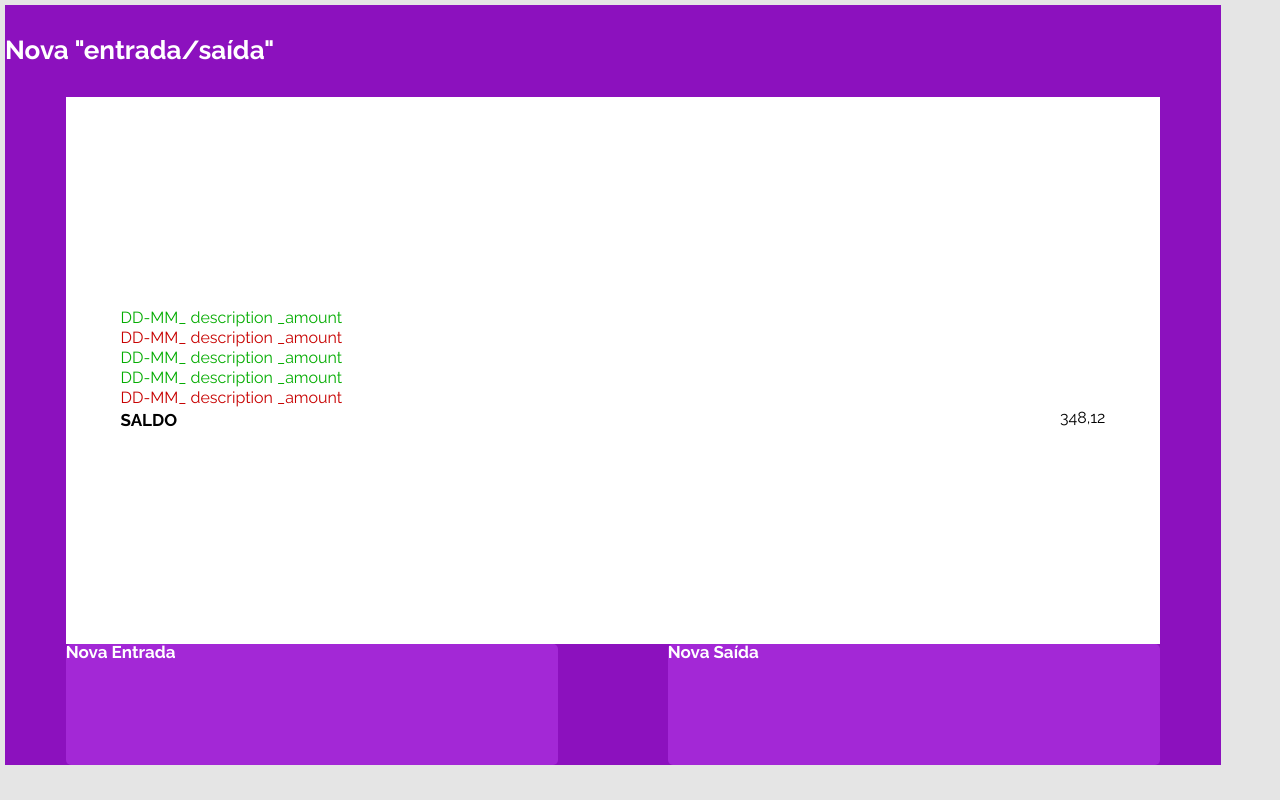
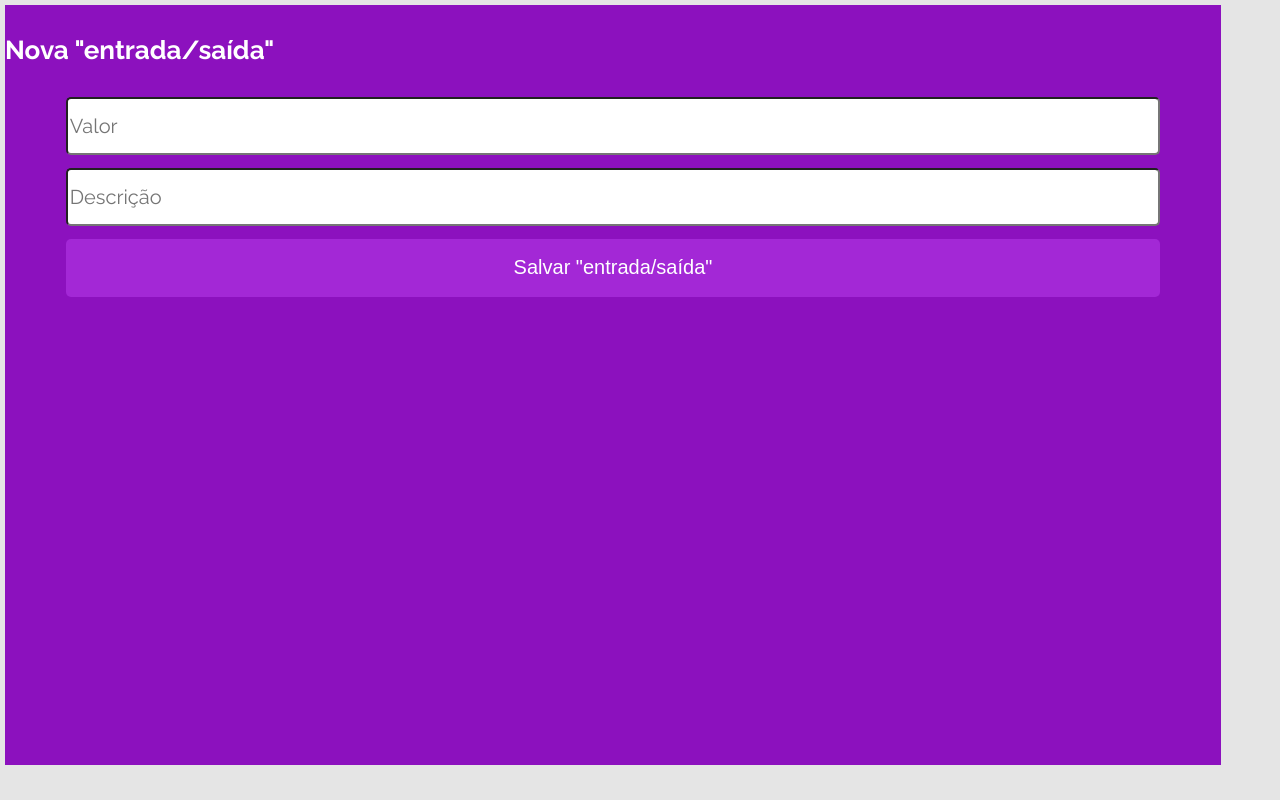
Before and after one commit to ninidora/projeto14_mywallet-front, a React (Create React App) app: page /new-entry in a window 1280 px wide. Built offline with nearby package versions, Linux system fonts and the light colour scheme; a web font is replaced by a local one.

Commit message:
feat/test: new user transaction (wip)

```diff
--- a/package.json
+++ b/package.json
@@ -6,10 +6,11 @@
     "@testing-library/react": "^11.2.7",
     "@testing-library/user-event": "^12.8.3",
     "axios": "^0.23.0",
+    "dayjs": "^1.10.7",
     "react": "^17.0.2",
     "react-dom": "^17.0.2",
-    "react-router-dom":"^5.3.0",
     "react-icons": "^4.3.1",
+    "react-router-dom": "^5.3.0",
     "react-scripts": "4.0.3",
     "styled-components": "^5.3.3"
   },
--- a/src/00_SignIn/SignIn.js
+++ b/src/00_SignIn/SignIn.js
@@ -29,7 +29,7 @@ export default function SignIn() {
 
     return (
         <SCMainContainer>
-            {/* {console.log(">> :", userToken)} */}
+
             <SCLettering>
                 <h1>MyWallet</h1>
             </SCLettering>
--- a/src/02_Home/Home.js
+++ b/src/02_Home/Home.js
@@ -1,53 +1,44 @@
-import axios from 'axios';
+import React, { useContext, useEffect, useState } from 'react';
+import { UserContext } from '../services/contexts/UserContext.js';
 
-import React, { useContext, useState } from 'react';
+import { getUserTransactions } from "../services/api/Api.js";
+import Transaction from "./Transaction.js";
 
 import { SCMainContainer } from "../00_SignIn/styles_SignIn.js";
-import { SCHeader, SCContent, SCInOutReport, SCCredit, SCDebit, SCBalance, SCNewEntries, SCNewEntry } from "./styles_Home.js";
+import { SCHeader, SCContent, SCInOutReport, SCListEntry, SCBalance, SCNewEntries, SCNewEntry } from "./styles_Home.js";
 
 import { AiOutlinePlusCircle as PlusIcon, AiOutlineMinusCircle as MinusIcon } from "react-icons/ai";
 import { RiLogoutBoxRLine as LogOutIcon } from "react-icons/ri";
 
 export default function Home() {
+    const { userToken } = useContext(UserContext);
+    const [transactions, setTransactions] = useState([""]);
+
+    useEffect(() => {
+        const transactionsPromise = getUserTransactions(userToken);
+        transactionsPromise
+            .then((res) => setTransactions(res.data))
+            .catch(alert);
+    }, []);
+
+
 
     return (
         <SCMainContainer>
+            {console.log(userToken)}
+            {console.log(transactions)}
             <SCHeader>
                 <h1>Olá, USERNAME</h1>
                 <LogOutIcon />
             </SCHeader>
             <SCContent>
-                <SCInOutReport>
-                    <SCCredit>
-                        <p> DD-MM </p>
-                        <p> _ description _ </p>
-                        <p> amount </p>
-                    </SCCredit>
-                    <SCDebit>
-                        <p> DD-MM </p>
-                        <p> _ description _ </p>
-                        <p> amount </p>
-                    </SCDebit>
-                    <SCCredit>
-                        <p> DD-MM </p>
-                        <p> _ description _ </p>
-                        <p> amount </p>
-                    </SCCredit>
-                    <SCCredit>
-                        <p> DD-MM </p>
-                        <p> _ description _ </p>
-                        <p> amount </p>
-                    </SCCredit>
-                    <SCDebit>
-                        <p> DD-MM </p>
-                        <p> _ description _ </p>
-                        <p> amount </p>
-                    </SCDebit>
+                <SCInOutReport entriesArray={transactions}>
+                    {transactions.map((transaction) =><Transaction transaction={transaction}></Transaction>) }
 
-                <SCBalance>
-                    <h1> SALDO </h1>
-                    <p>348,12</p>
-                </SCBalance>
+                    <SCBalance>
+                        <h1> SALDO </h1>
+                        <p>348,12</p>
+                    </SCBalance>
                 </SCInOutReport>
                 <SCNewEntries>
                     <SCNewEntry>
--- /dev/null
+++ b/src/02_Home/Transaction.js
@@ -0,0 +1,16 @@
+import { SCListEntry } from "./styles_Home.js";
+//import dayjs from 'dayjs';
+export default function Transaction({ transaction }) {
+    const {date, description, amount} = transaction;
+    return (
+        <>
+            <SCListEntry signal={amount}> <p>{date}</p>
+                <p> {description} </p>
+                <p> {amount} </p></SCListEntry>
+
+
+
+
+        </>
+    )
+};
--- a/src/02_Home/styles_Home.js
+++ b/src/02_Home/styles_Home.js
@@ -41,18 +41,11 @@ const SCInOutReport = styled.ul`
     background-color: #FFFFFF;
 `;
 
-const SCCredit = styled.li`
+const SCListEntry = styled.li`
     width: 90%;
     height: 20px;
     display: flex;
-    color: #03AC00;
-`;
-
-const SCDebit = styled.li`
-    width: 90%;
-    height: 20px;
-    display: flex;
-    color: #C70000;
+    color: ${props =>( props.amount >= 0 ? '#03AC00' : '#C70000')};
 `;
 
 const SCBalance = styled.div`
@@ -86,4 +79,4 @@ const SCNewEntry = styled.div`
 `;
 
 
-export { SCHeader, SCContent, SCInOutReport, SCCredit, SCDebit, SCBalance, SCNewEntries, SCNewEntry };
+export { SCHeader, SCContent, SCInOutReport, SCListEntry, SCBalance, SCNewEntries, SCNewEntry };
--- a/src/03_NewEntry/NewEntry.js
+++ b/src/03_NewEntry/NewEntry.js
@@ -1,11 +1,10 @@
-import axios from 'axios';
+import React from 'react';
 
-import React, { useContext, useState } from 'react';
+import { SCMainContainer, SCSubmitButton } from "../00_SignIn/styles_SignIn.js";
+import { SCHeader, SCContent } from "../02_Home/styles_Home.js";
+import { SCNewTransaction, SCNewValue, SCSubmitNewEntry} from "./styles_NewEntry.js";
 
-import { SCMainContainer } from "../00_SignIn/styles_SignIn.js";
-import { SCHeader, SCContent, SCInOutReport, SCCredit, SCDebit, SCBalance, SCNewEntries, SCNewEntry } from "../02_Home/styles_Home.js";
-
-export default function Home() {
+export default function NewEntry() {
 
     return (
         <SCMainContainer>
@@ -14,55 +13,17 @@ export default function Home() {
 
             </SCHeader>
             <SCContent>
-                <SCInOutReport>
-                    <SCCredit>
-                        <p> DD-MM </p>
-                        <p> _ description _ </p>
-                        <p> amount </p>
-                    </SCCredit>
-                    <SCDebit>
-                        <p> DD-MM </p>
-                        <p> _ description _ </p>
-                        <p> amount </p>
-                    </SCDebit>
-                    <SCCredit>
-                        <p> DD-MM </p>
-                        <p> _ description _ </p>
-                        <p> amount </p>
-                    </SCCredit>
-                    <SCCredit>
-                        <p> DD-MM </p>
-                        <p> _ description _ </p>
-                        <p> amount </p>
-                    </SCCredit>
-                    <SCDebit>
-                        <p> DD-MM </p>
-                        <p> _ description _ </p>
-                        <p> amount </p>
-                    </SCDebit>
+                <SCNewTransaction>
+                <SCNewValue required type="text" placeholder="Valor" onChange={(event) => console.log(event.target.value)} />
+                <SCNewValue required type="text" placeholder="Descrição" onChange={(event) => console.log(event.target.value)} />
+               <SCSubmitNewEntry>
+                    <SCSubmitButton type="submit">
+                        <p>Salvar "entrada/saída"</p>
+                    </SCSubmitButton>
+                </SCSubmitNewEntry>
 
-                <SCBalance>
-                    <h1> SALDO </h1>
-                    <p>348,12</p>
-                </SCBalance>
-                </SCInOutReport>
-                <SCNewEntries>
-                    <SCNewEntry>
-
-                        <p>Nova Entrada</p>
-                    </SCNewEntry>
-                    <SCNewEntry>
-                         <p>Nova Saída</p>
-
-                    </SCNewEntry>
-
-                </SCNewEntries>
-
+            </SCNewTransaction>
             </SCContent>
-
-
-
-
         </SCMainContainer>
     );
 }
--- /dev/null
+++ b/src/03_NewEntry/styles_NewEntry.js
@@ -0,0 +1,54 @@
+import '../assets/styles/index.css';
+import styled from 'styled-components';
+import { SCListEntry } from '../02_Home/styles_Home';
+
+const SCNewTransaction = styled.form`
+    width: 90%;
+    margin: 0 auto auto auto;
+    display: flex;
+    flex-direction: column;
+`;
+
+const SCNewValue = styled.input`
+    width: 100%;
+    height: 58px;
+    margin: 0 auto 13px auto;
+    border-radius: 5px;
+    background-color: #FFFFFF;
+    font-family: 'Raleway', sans-serif;
+    font-style: normal;
+    font-weight: normal;
+    font-size: 20px;
+    line-height: 23px;
+    color: #000000;
+`;
+
+    const SCSubmitNewEntry = styled.div`
+    display: flex;
+    height: 58px;
+    font-family: 'Raleway', sans-serif;
+    font-style: normal;
+    font-weight: 700;
+
+    & p {
+        margin: auto;
+        color: #FFFFFF;
+    }
+
+    & a {
+        text-decoration: none;
+        margin: auto;
+        font-size: 15px;
+        line-height: 18px;
+        color: #FFFFFF;
+    }
+
+    `;
+
+
+
+
+
+
+
+export { SCNewTransaction, SCNewValue, SCSubmitNewEntry}
--- a/src/services/api/Api.js
+++ b/src/services/api/Api.js
@@ -1,8 +1,10 @@
 import axios from "axios";
+
+const API_URL = 'http://localhost:4000';
 
 
 function login(body) {
-    const promise = axios.post('http://localhost:4000/sign-in', body);
+    const promise = axios.post(API_URL + '/sign-in', body);
     promise.catch(err => {
         if ((err.response.status === 401) || (err.response.status === 400) || (err.response.status === 403)) {
             alert('Usuário/senha incorretos');
@@ -12,7 +14,19 @@ function login(body) {
 };
 
 function signUp(body) {
-    const promise = axios.post('http://localhost:4000/users', body);
+    const promise = axios.post(API_URL + '/users', body);
+    promise.catch(err => alert(err));
+    return promise;
+}
+
+function getUserTransactions(token) {
+    const reqConfig = {
+        headers: {
+            Authorization: `Bearer ${token}`
+        }
+    };
+
+    const promise = axios.get(API_URL + '/transactions', reqConfig);
     promise.catch(err => alert(err));
     return promise;
 }
@@ -20,4 +34,4 @@ function signUp(body) {
 
 
 
-export { login, signUp };
+export { login, signUp, getUserTransactions };
```
Also changed, not shown: 1 other file (tests, documents, lock files or other folders).
